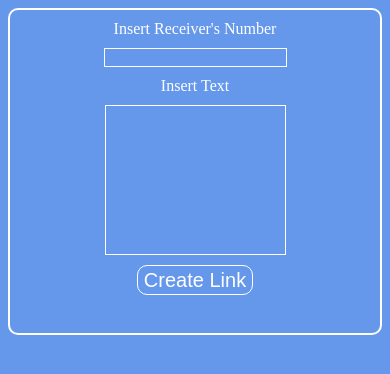
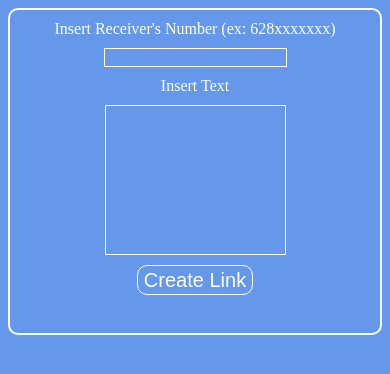
Before and after one commit to muraft/wa.me-link-generator, a plain HTML site: page index.html in a window 390 px wide. Drawn offline with Linux system fonts and the light colour scheme.

Commit message:
Add phone number example

```diff
--- a/index.html
+++ b/index.html
@@ -59,7 +59,7 @@
 </head>
 <body align="center">
 	<section>
-		Insert Receiver's Number
+		Insert Receiver's Number (ex: 628xxxxxxx)
 		<br>
 		<input type="number" id="phonenumber" autocomplete="off">
 		<br>
```
